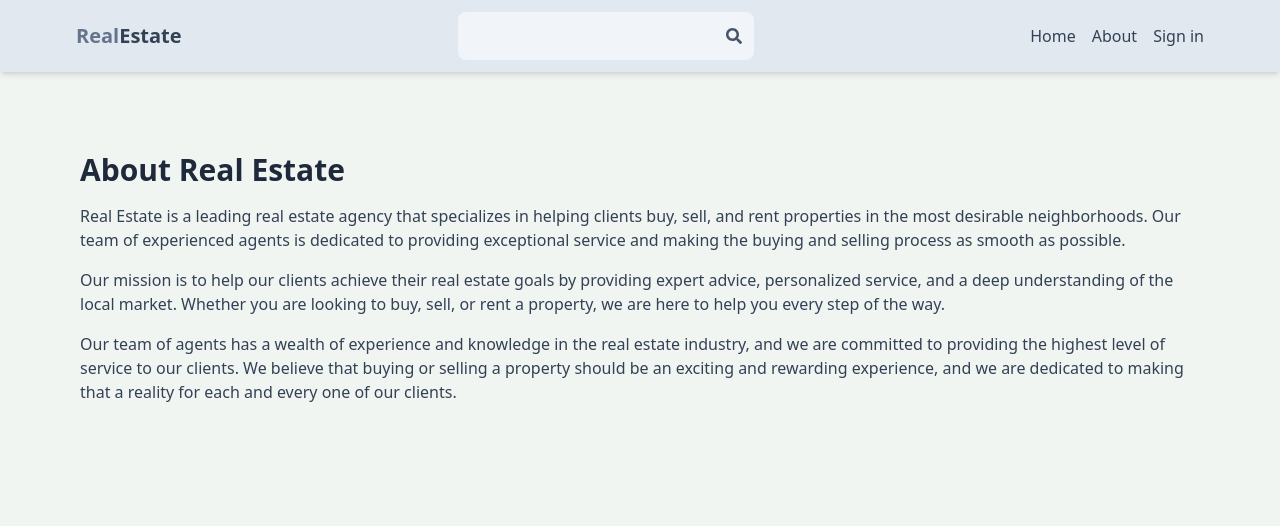
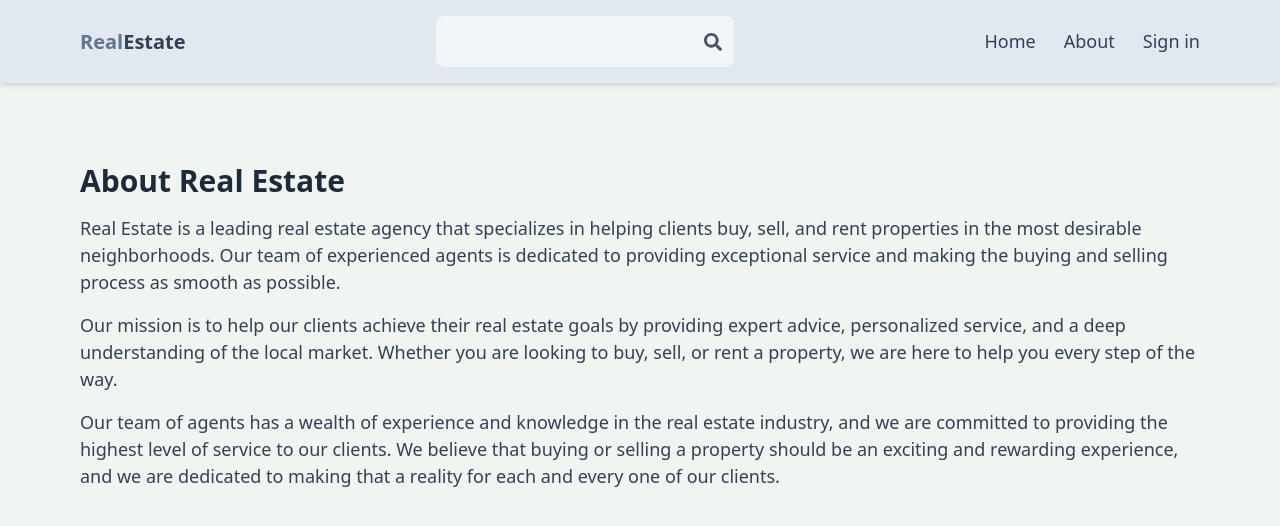
Before and after one commit to Shubham75511/Real-Estate-App, a React (Vite) app in the folder client/: page /about in a window 1280 px wide. Shown: the top 526 px of the page. Built offline with nearby package versions, Linux system fonts and the light colour scheme; no server answers.

Commit message:
fixed some pages

```diff
--- a/client/src/components/Header.jsx
+++ b/client/src/components/Header.jsx
@@ -10,7 +10,7 @@ export default function Header() {
   const handleSubmit = (e) => {
     e.preventDefault();
     const urlparams = new URLSearchParams(window.location.search);
-    urlparams.set("search", searchTerm);
+    urlparams.set("searchTerm", searchTerm);
     const searchQuery = urlparams.toString();
     navigate(`/search?${searchQuery}`);
   }
@@ -25,7 +25,7 @@ export default function Header() {
 
   return (
     <header className="bg-slate-200 shadow-md">
-      <div className="flex justify-between items-center max-w-6xl mx-auto p-3">
+      <div className="flex justify-between items-center max-w-6xl mx-auto p-4 m">
         <Link to="/">
           <h1 className="font-bold text-sm sm:text-xl flex flex-wrap">
             <span className="text-slate-500">Real</span>
@@ -45,7 +45,7 @@ export default function Header() {
             <FaSearch className="text-slate-600" />
           </button>
         </form>
-        <ul className="flex gap-4">
+        <ul className="flex gap-7">
           <Link to="/">
             <li className="hidden sm:inline text-slate-700 hover:underline">
               Home
--- a/client/src/index.css
+++ b/client/src/index.css
@@ -2,6 +2,10 @@
 @tailwind components;
 @tailwind utilities;
 
-body{
-    background-color: rgb(241, 245, 241);
+body {
+  background-color: rgb(241, 245, 241);
+  margin: 0px;
+  padding: 0px;
+  height: 100%;
+  font-size: large;
 }
--- a/client/src/pages/Search.jsx
+++ b/client/src/pages/Search.jsx
@@ -1,11 +1,10 @@
-import { use } from "react";
-import { useState } from "react";
+import { useEffect, useState } from "react";
 import { useNavigate } from "react-router-dom";
 import ListingItem from "../components/ListingItem";
 
 export default function Search() {
   const navigate = useNavigate();
-  const [sidebardata, setSidebardata] = React.useState({
+  const [sidebardata, setSidebardata] = useState({
     searchTerm: "",
     type: "all",
     parking: false,
@@ -188,7 +187,7 @@ export default function Search() {
                 id="offer"
                 className="w-5"
                 onChange={handleChange}
-                checked={sidebardata.type === "offer"}
+                checked={sidebardata.offer}
               />
               <span>Offer</span>
             </div>
@@ -201,7 +200,7 @@ export default function Search() {
                 id="parking"
                 className="w-5"
                 onChange={handleChange}
-                checked={sidebardata.type === "parking"}
+                checked={sidebardata.parking}
               />
               <span>Parking</span>
             </div>
@@ -211,7 +210,7 @@ export default function Search() {
                 id="furnished"
                 className="w-5"
                 onChange={handleChange}
-                checked={sidebardata.type === "furnished"}
+                checked={sidebardata.furnished}
               />
               <span>Furnished</span>
             </div>
```
